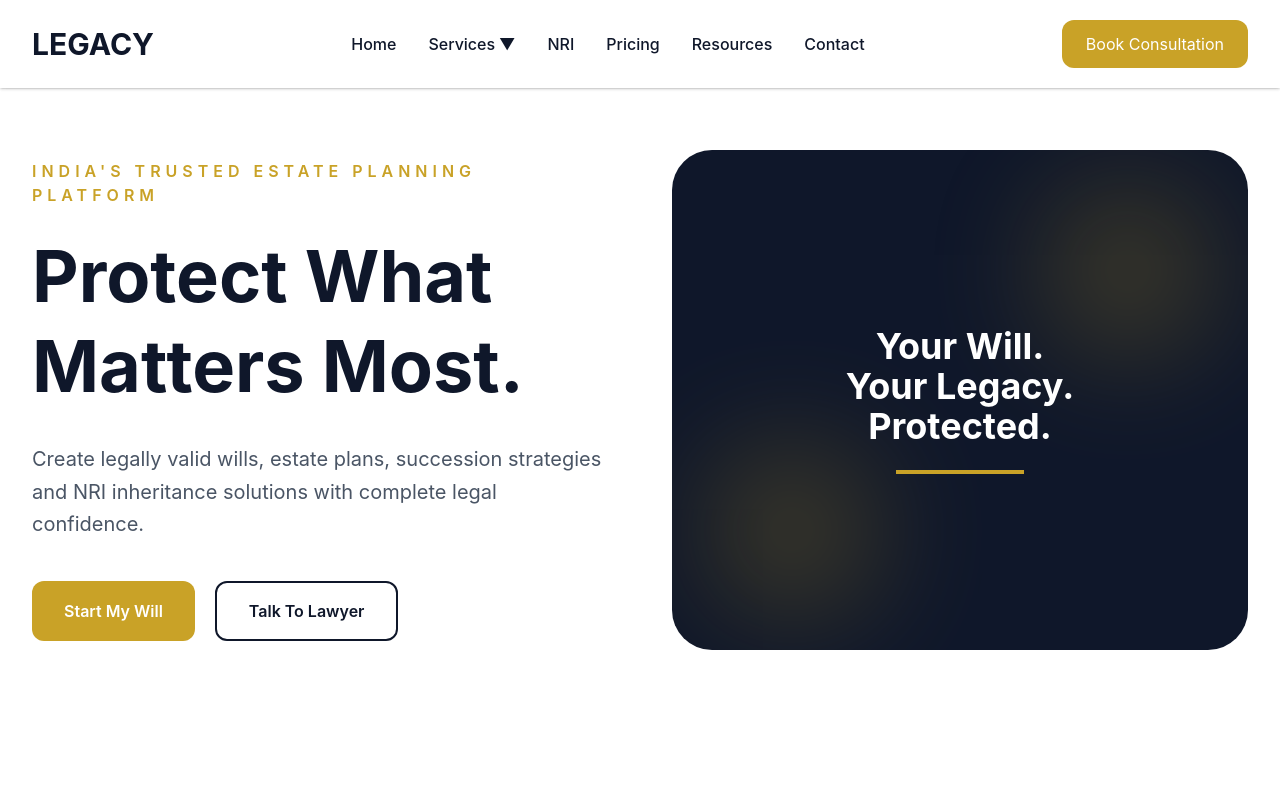
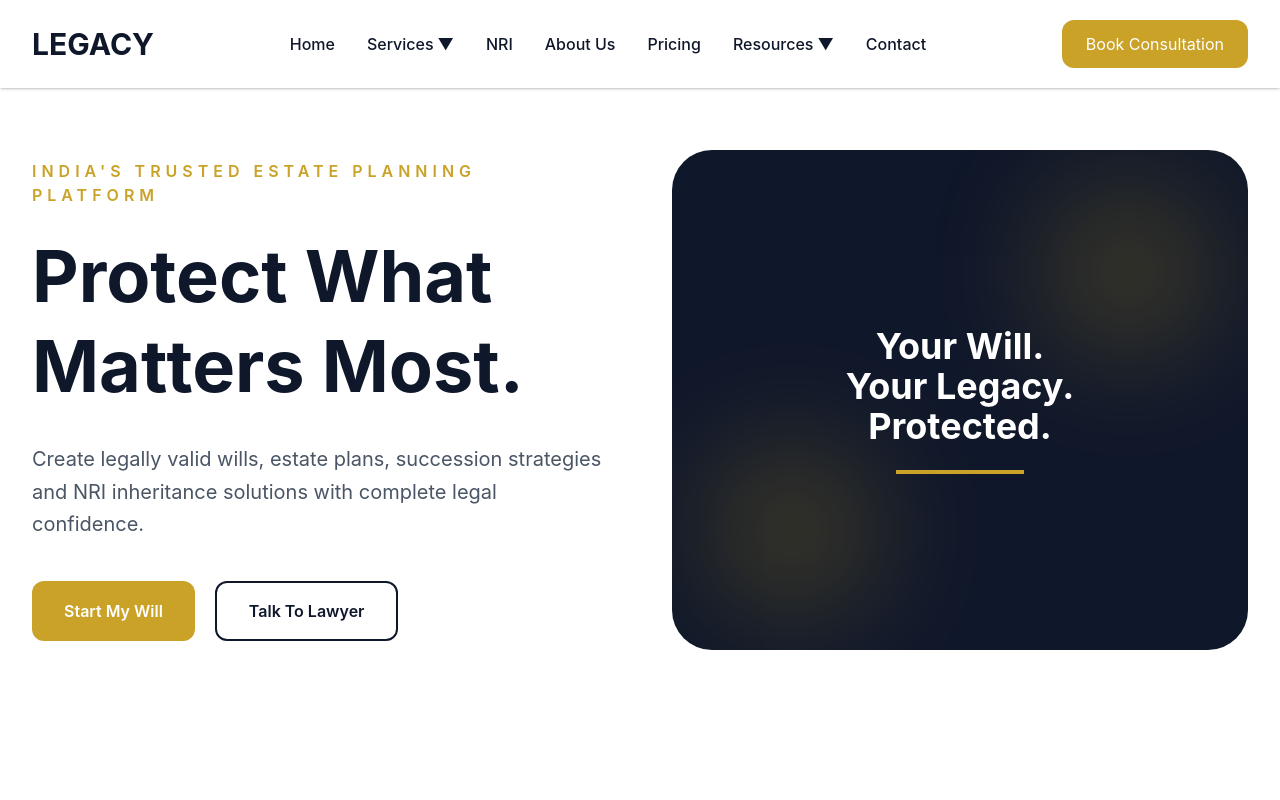
Before and after one commit to Yash-shree23/legacy-website, a React (Vite) app: page / in a window 1280 px wide. Shown: the top 800 px of the page. Built offline with nearby package versions, Linux system fonts and the light colour scheme.

Commit message:
changes done

```diff
--- a/src/components/Navbar/Navbar.jsx
+++ b/src/components/Navbar/Navbar.jsx
@@ -1,35 +1,3 @@
-// function Navbar() {
-//   return (
-//     <nav className="fixed top-0 left-0 w-full bg-white shadow-sm z-50">
-
-//       <div className="max-w-7xl mx-auto px-8 py-5 flex justify-between items-center">
-
-//         <h1 className="text-3xl font-bold text-[#0F172A]">
-//           LEGACY
-//         </h1>
-
-//         <ul className="hidden md:flex gap-8 text-[#0F172A] font-medium">
-
-//           <li>Home</li>
-//           <li>Services</li>
-//           <li>NRI</li>
-//           <li>Pricing</li>
-//           <li>Resources</li>
-//           <li>Contact</li>
-
-//         </ul>
-
-//         <button className="bg-[#C9A227] text-white px-6 py-3 rounded-xl">
-//           Book Consultation
-//         </button>
-
-//       </div>
-
-//     </nav>
-//   );
-// }
-
-// export default Navbar;
 import { Link } from "react-router-dom";
 import { useState } from "react";
 import ConsultationModal from "../ConsultationModal/ConsultationModal";
@@ -37,26 +5,39 @@ import ConsultationModal from "../ConsultationModal/ConsultationModal";
 function Navbar() {
   const [isModalOpen, setIsModalOpen] = useState(false);
   const [showServices, setShowServices] = useState(false);
+  const [showLearn, setShowLearn] = useState(false);
 
   return (
     <>
       <nav className="fixed top-0 left-0 w-full bg-white shadow-sm z-50">
         <div className="max-w-7xl mx-auto px-8 py-5 flex justify-between items-center">
 
-          <h1 className="text-3xl font-bold text-[#0F172A]">
-            LEGACY
-          </h1>
+          {/* Logo */}
+          <Link to="/">
+            <h1 className="text-3xl font-bold text-[#0F172A]">
+              LEGACY
+            </h1>
+          </Link>
 
-          <ul className="hidden md:flex gap-8 text-[#0F172A] font-medium">
-            <li>Home</li>
-            {/* <li>Services</li> */}
+          {/* Navigation Links */}
+          <ul className="hidden md:flex gap-8 text-[#0F172A] font-medium items-center">
+
+            <li className="cursor-pointer">
+              <Link to="/">Home</Link>
+            </li>
+
+            {/* Services Dropdown */}
             <li className="relative">
               <button
                 onClick={() => setShowServices(!showServices)}
                 className="flex items-center gap-1"
               >
                 Services
-                <span className={`transition-transform ${showServices ? "rotate-180" : ""}`}>
+                <span
+                  className={`transition-transform ${
+                    showServices ? "rotate-180" : ""
+                  }`}
+                >
                   ▼
                 </span>
               </button>
@@ -117,14 +98,85 @@ function Navbar() {
                 </div>
               )}
             </li>
-            <li>NRI</li>
-            <Link to="/aboutus">
-            <li>Pricing</li>
-            </Link>
-            <li>Resources</li>
-            <li>Contact</li>
+
+            {/* NRI */}
+            <li className="cursor-pointer">
+              <Link to="/nri">NRI</Link>
+            </li>
+
+            {/* About Us */}
+            <li className="cursor-pointer">
+              <Link to="/aboutus">About Us</Link>
+            </li>
+
+            {/* Pricing */}
+            <li className="cursor-pointer">
+              <Link to="/pricing">Pricing</Link>
+            </li>
+
+            {/* Resources Dropdown */}
+            <li className="relative">
+              <button
+                onClick={() => setShowLearn(!showLearn)}
+                className="flex items-center gap-1"
+              >
+                Resources
+                <span
+                  className={`transition-transform ${
+                    showLearn ? "rotate-180" : ""
+                  }`}
+                >
+                  ▼
+                </span>
+              </button>
+
+              {showLearn && (
+                <div className="absolute top-full left-0 mt-3 w-56 bg-white rounded-2xl shadow-xl border border-gray-100 py-3 z-50">
+                  <ul className="text-sm text-[#0F172A]">
+
+                    <Link to="/blogs">
+                      <li className="px-5 py-3 hover:bg-gray-50 cursor-pointer">
+                        Blogs
+                      </li>
+                    </Link>
+
+                    <Link to="/faqs">
+                      <li className="px-5 py-3 hover:bg-gray-50 cursor-pointer">
+                        FAQs
+                      </li>
+                    </Link>
+
+                    <Link to="/videos">
+                      <li className="px-5 py-3 hover:bg-gray-50 cursor-pointer">
+                        Videos
+                      </li>
+                    </Link>
+
+                    <Link to="/legal-guides">
+                      <li className="px-5 py-3 hover:bg-gray-50 cursor-pointer">
+                        Legal Guides
+                      </li>
+                    </Link>
+
+                    <Link to="/resources">
+                      <li className="px-5 py-3 hover:bg-gray-50 cursor-pointer">
+                        Downloadable Resources
+                      </li>
+                    </Link>
+
+                  </ul>
+                </div>
+              )}
+            </li>
+
+            {/* Contact */}
+            <li className="cursor-pointer">
+              <Link to="/contact">Contact</Link>
+            </li>
+
           </ul>
 
+          {/* Book Consultation Button */}
           <button
             onClick={() => setIsModalOpen(true)}
             className="bg-[#C9A227] text-white px-6 py-3 rounded-xl hover:bg-yellow-700 transition"
--- a/src/pages/Blogs/Blogs.jsx
+++ b/src/pages/Blogs/Blogs.jsx
@@ -54,7 +54,7 @@ function Blogs() {
 
   return (
     <>
-      <Navbar />
+
 
       <section className="pt-36 pb-20 bg-[#F8F7F2] min-h-screen">
         <div className="max-w-7xl mx-auto px-8">
@@ -151,7 +151,7 @@ function Blogs() {
         </div>
       </section>
 
-      <Footer />
+
     </>
   );
 }
--- a/src/pages/Contact/Contact.jsx
+++ b/src/pages/Contact/Contact.jsx
@@ -3,7 +3,7 @@
 function Contact() {
   return (
     <>
-      <Navbar />
+
 
       {/* Hero Section */}
 
@@ -218,7 +218,7 @@ function Contact() {
 
       </section>
 
-      <Footer />
+
     </>
   );
 }
--- a/src/pages/Downlodable Resources/Resources.jsx
+++ b/src/pages/Downlodable Resources/Resources.jsx
@@ -35,7 +35,7 @@ function Resources() {
 
   return (
     <>
-      <Navbar />
+
 
       <section className="pt-36 pb-20 bg-[#F8F7F2] min-h-screen">
 
@@ -129,7 +129,7 @@ function Resources() {
 
       </section>
 
-      <Footer />
+
     </>
   );
 }
--- a/src/pages/FAQs/FAQs.jsx
+++ b/src/pages/FAQs/FAQs.jsx
@@ -326,7 +326,7 @@ const [isModalOpen, setIsModalOpen] = useState(false);
 
   return (
     <>
-      <Navbar />
+
 
       <section className="pt-36 pb-20 bg-[#F8F7F2] min-h-screen">
         <div className="max-w-7xl mx-auto px-8">
@@ -479,7 +479,7 @@ const [isModalOpen, setIsModalOpen] = useState(false);
         </div>
       </section>
 
-      <Footer />
+
 
 
 <ConsultationModal
```
